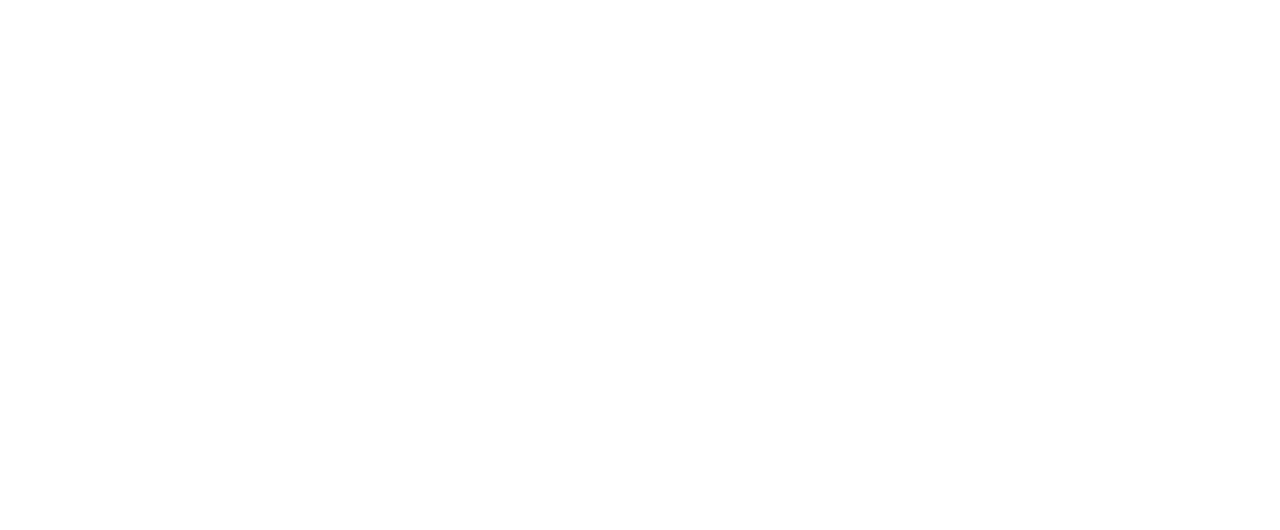
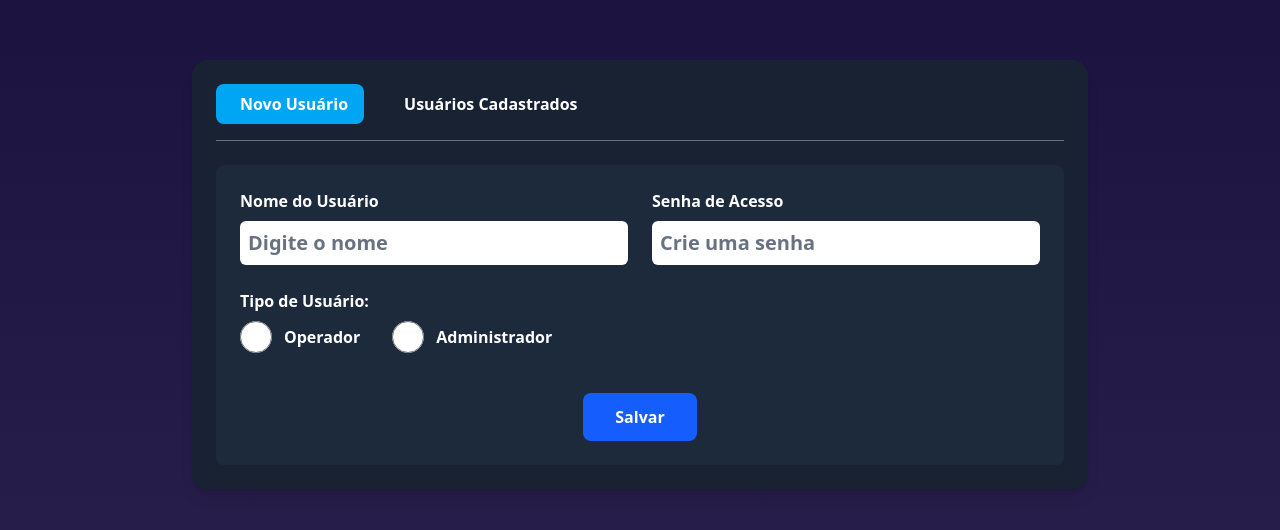
Before and after one commit to ElieltonRamos/Blue-Pdv, an Angular app in the folder frontend/: page /cadastro-usuario in a window 1280 px wide. Before the commit this address led to /. Shown: the part 126-656 px from the top of the page. Built offline with nearby package versions, Linux system fonts and the light colour scheme.

Commit message:
feat(frontend): :sparkles: adicionar componente de registro de usuário com lógica de troca de contexto e componentes de criação e listagem de usuários

```diff
--- a/frontend/src/app/app.routes.ts
+++ b/frontend/src/app/app.routes.ts
@@ -2,6 +2,7 @@
 import { LoginComponent } from './pages/login/login.component';
 import { MenuComponent } from './pages/menu/menu.component';
 import { VendasComponent } from './pages/vendas/vendas.component';
+import { RegisterUserComponent } from './pages/register-user/register-user.component';
 
 export const routes: Routes = [
   {
@@ -15,5 +16,9 @@
   {
     path: 'vendas',
     component: VendasComponent
+  },
+  {
+    path: 'cadastro-usuario',
+    component: RegisterUserComponent
   }
 ];
--- /dev/null
+++ b/frontend/src/app/components/create-user/create-user.component.html
@@ -0,0 +1,67 @@
+<!-- Formulário -->
+<form class="bg-[#1d2a3c] p-6 rounded-lg space-y-6">
+  <!-- Inputs lado a lado -->
+  <div class="grid grid-cols-1 md:grid-cols-2 gap-6">
+    <div>
+      <label for="username" class="block text-white font-bold mb-2"
+        >Nome do Usuário</label
+      >
+      <input
+        id="username"
+        name="username"
+        type="text"
+        required
+        placeholder="Digite o nome"
+        class="text-xl w-full p-2 rounded-md bg-white text-black font-semibold placeholder-gray-500"
+      />
+    </div>
+    <div>
+      <label for="password" class="block text-white font-bold mb-2"
+        >Senha de Acesso</label
+      >
+      <input
+        id="password"
+        name="password"
+        type="text"
+        required
+        placeholder="Crie uma senha"
+        class="text-xl w-full p-2 rounded-md bg-white text-black font-semibold placeholder-gray-500"
+      />
+    </div>
+  </div>
+
+  <!-- Tipo de Usuário -->
+  <div class="text-white font-bold">
+    <label class="block mb-2">Tipo de Usuário:</label>
+    <div class="flex gap-8">
+      <label class="flex items-center gap-3 text-base">
+        <input
+          type="radio"
+          name="tipoUsuario"
+          value="Operador"
+          class="w-8 h-8 accent-blue-500"
+        />
+        Operador
+      </label>
+      <label class="flex items-center gap-3 text-base">
+        <input
+          type="radio"
+          name="tipoUsuario"
+          value="Administrador"
+          class="w-8 h-8 accent-blue-500"
+        />
+        Administrador
+      </label>
+    </div>
+  </div>
+
+  <!-- Botão -->
+  <div class="flex justify-center pt-4">
+    <button
+      type="submit"
+      class="bg-blue-600 hover:bg-blue-700 text-white px-8 py-3 rounded-lg font-bold"
+    >
+      Salvar
+    </button>
+  </div>
+</form>
--- /dev/null
+++ b/frontend/src/app/components/list-users/list-users.component.html
@@ -0,0 +1,3 @@
+<div class="w-full max-w-4xl bg-[#182233] rounded-2xl shadow-lg p-6">
+  <p>lista usuarios</p>
+</div>
--- a/frontend/src/app/interfaces/user.ts
+++ b/frontend/src/app/interfaces/user.ts
@@ -1,6 +1,8 @@
 export default interface User {
+  id?: number;
   username: string;
   password: string;
+  function?: string;
 }
 
 export interface Token {
--- /dev/null
+++ b/frontend/src/app/pages/register-user/register-user.component.html
@@ -0,0 +1,35 @@
+<div
+  class="min-h-screen flex items-center justify-center bg-gradient-to-b from-[#1a103d] to-[#2a204d] px-4"
+>
+  <div class="w-full max-w-4xl bg-[#182233] rounded-2xl shadow-lg p-6">
+    <div
+      class="flex items-center justify-between mb-6 border-b border-gray-500 pb-4"
+    >
+      <div class="flex flex-wrap gap-4">
+        <button
+          (click)="changeMenuContext('create')"
+          [attr.class]="menuContext === 'create' ? classBtnSelected : classBtnUnselected"
+          class="bg-sky-500 hover:bg-sky-600 text-white px-4 py-2 rounded-lg flex items-center gap-2 font-semibold"
+        >
+          <i class="fas fa-user-plus"></i> Novo Usuário
+        </button>
+        <button
+          (click)="changeMenuContext('listUsers')"
+          [attr.class]="menuContext === 'listUsers' ? classBtnSelected : classBtnUnselected"
+          class="text-white flex items-center gap-2 hover:underline"
+        >
+          <i class="fas fa-users"></i> Usuários Cadastrados
+        </button>
+      </div>
+    </div>
+
+    @if (menuContext === 'create') {
+    <app-create-user />
+    }
+
+    @if (menuContext === 'listUsers') {
+    <app-list-users />
+    }
+
+  </div>
+</div>
--- /dev/null
+++ b/frontend/src/app/pages/register-user/register-user.component.ts
@@ -0,0 +1,18 @@
+import { Component } from '@angular/core';
+import { CreateUserComponent } from '../../components/create-user/create-user.component';
+import { ListUsersComponent } from '../../components/list-users/list-users.component';
+
+@Component({
+  selector: 'app-register-user',
+  imports: [CreateUserComponent, ListUsersComponent],
+  templateUrl: './register-user.component.html',
+})
+export class RegisterUserComponent {
+  menuContext = 'create';
+  classBtnSelected = 'bg-sky-500 hover:bg-sky-600 text-white px-4 py-2 rounded-lg flex items-center gap-2 font-semibold';
+  classBtnUnselected = 'text-white hover:underline px-4 py-2 rounded-lg flex items-center gap-2 font-semibold';
+
+  changeMenuContext(context: string): void {
+    this.menuContext = context;
+  }
+}
```
Also changed, not shown: frontend/src/app/components/create-user/create-user.component.ts (added, +10 -0 lines), frontend/src/app/components/list-users/list-users.component.ts (added, +10 -0 lines).
